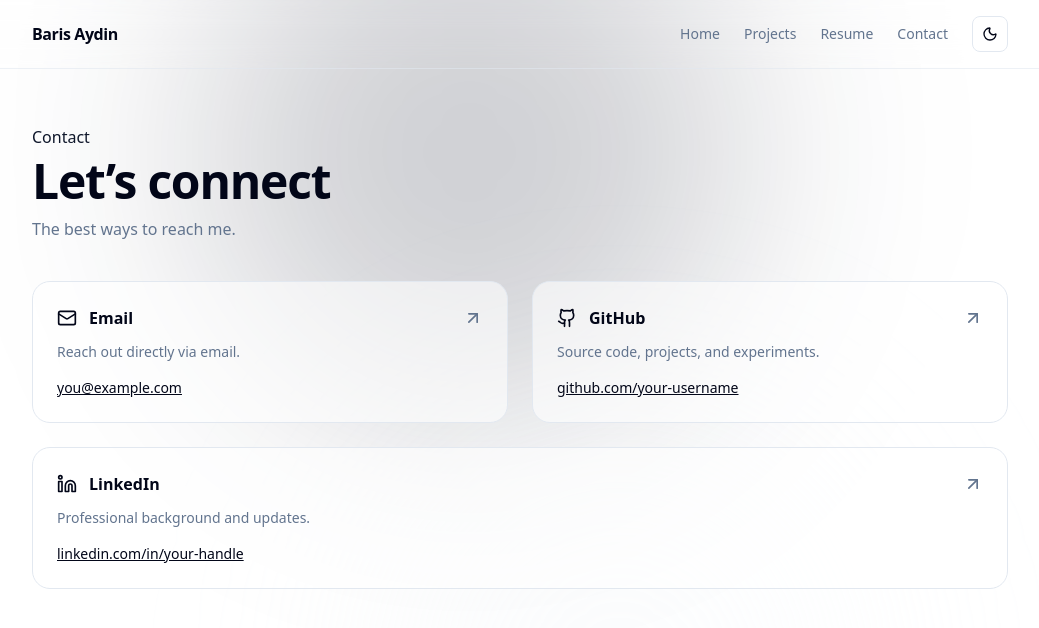
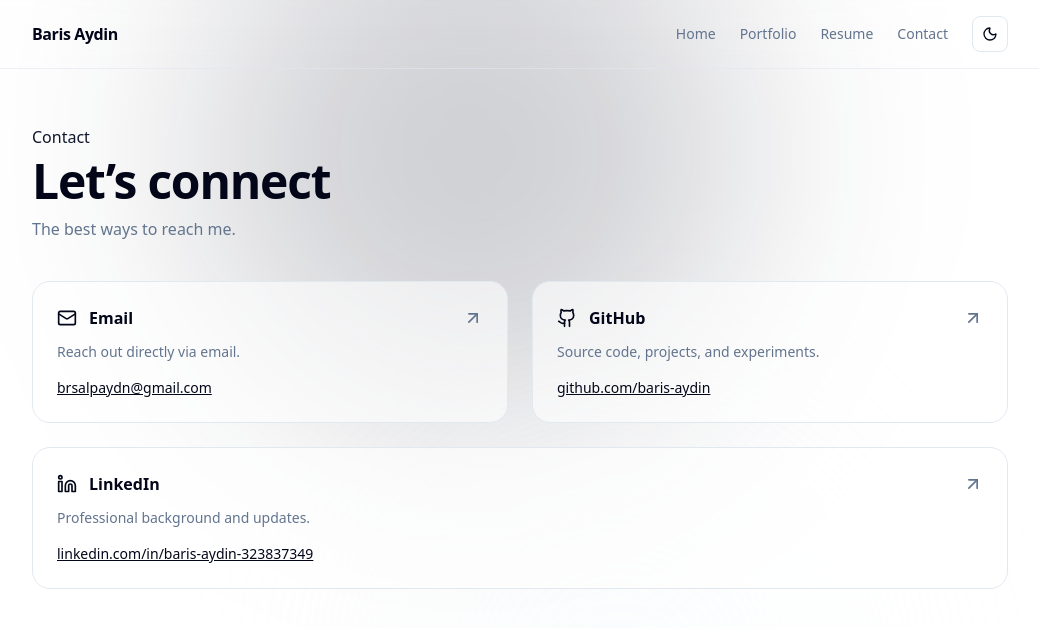
Before and after one commit to baris-aydin/personal-site, a Next.js app: page /contact in a window 1280 px wide. Shown: the top 628 px of the page, without its empty margins (120-1159 px from the left). Built offline with nearby package versions, Linux system fonts and the light colour scheme.

Commit message:
Updated projects, resume, contact

```diff
--- a/app/contact/page.tsx
+++ b/app/contact/page.tsx
@@ -19,7 +19,7 @@ export default function ContactPage() {
         <div className="mt-10 grid gap-6 sm:grid-cols-2">
           <a
             className="fade-in-up delay-100 card-hover rounded-2xl border bg-card/60 p-6 block"
-            href="mailto:you@example.com"
+            href="mailto:brsalpaydn@gmail.com"
           >
             <div className="flex items-center justify-between">
               <div className="flex items-center gap-3">
@@ -31,12 +31,12 @@ export default function ContactPage() {
             <p className="mt-3 text-sm text-muted-foreground">
               Reach out directly via email.
             </p>
-            <p className="mt-4 text-sm underline">you@example.com</p>
+            <p className="mt-4 text-sm underline">brsalpaydn@gmail.com</p>
           </a>
 
           <Link
             className="fade-in-up delay-200 card-hover rounded-2xl border bg-card/60 p-6 block"
-            href="https://github.com/your-username"
+            href="https://github.com/baris-aydin"
             target="_blank"
             rel="noreferrer"
           >
@@ -50,12 +50,12 @@ export default function ContactPage() {
             <p className="mt-3 text-sm text-muted-foreground">
               Source code, projects, and experiments.
             </p>
-            <p className="mt-4 text-sm underline">github.com/your-username</p>
+            <p className="mt-4 text-sm underline">github.com/baris-aydin</p>
           </Link>
 
           <Link
             className="fade-in-up delay-300 card-hover rounded-2xl border bg-card/60 p-6 block sm:col-span-2"
-            href="https://linkedin.com/in/your-handle"
+            href="https://linkedin.com/in/baris-aydin-323837349"
             target="_blank"
             rel="noreferrer"
           >
@@ -69,7 +69,7 @@ export default function ContactPage() {
             <p className="mt-3 text-sm text-muted-foreground">
               Professional background and updates.
             </p>
-            <p className="mt-4 text-sm underline">linkedin.com/in/your-handle</p>
+            <p className="mt-4 text-sm underline">linkedin.com/in/baris-aydin-323837349</p>
           </Link>
         </div>
       </div>
--- a/app/resume/page.tsx
+++ b/app/resume/page.tsx
@@ -127,7 +127,7 @@ export default function ResumePage() {
     <PageShell>
       <div className="mx-auto max-w-5xl px-6 py-14">
         <div className="fade-in-up">
-          <span className="mb-2 block font-medium text-primary">Background</span>
+          <span className="mb-2 block font-medium text-primary">Resume</span>
           <h1 className="text-4xl md:text-5xl font-bold tracking-tight">
             Experience & Education
           </h1>
--- a/components/site-nav.tsx
+++ b/components/site-nav.tsx
@@ -14,7 +14,7 @@ export function SiteNav() {
             Home
           </Link>
           <Link className="text-muted-foreground hover:text-foreground transition-colors" href="/projects">
-            Projects
+            Portfolio
           </Link>
           <Link className="text-muted-foreground hover:text-foreground transition-colors" href="/resume">
             Resume
```
